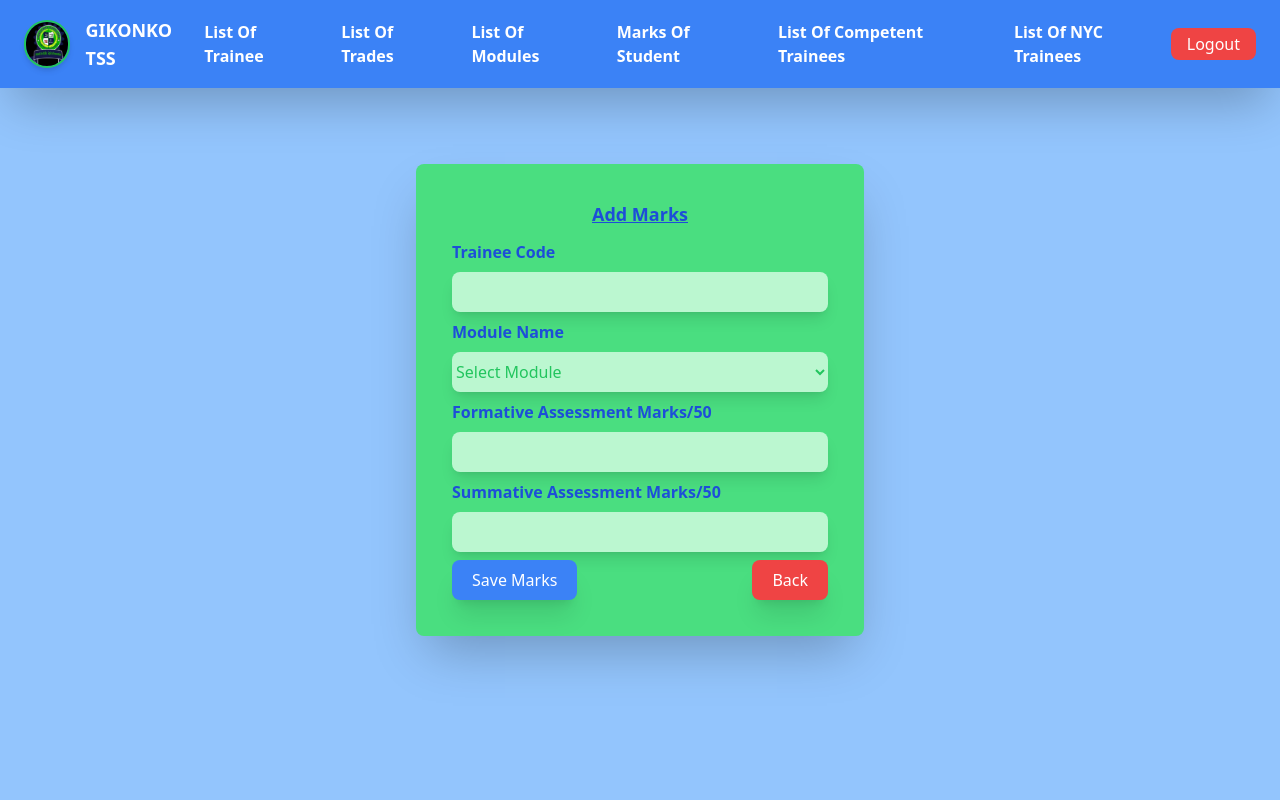
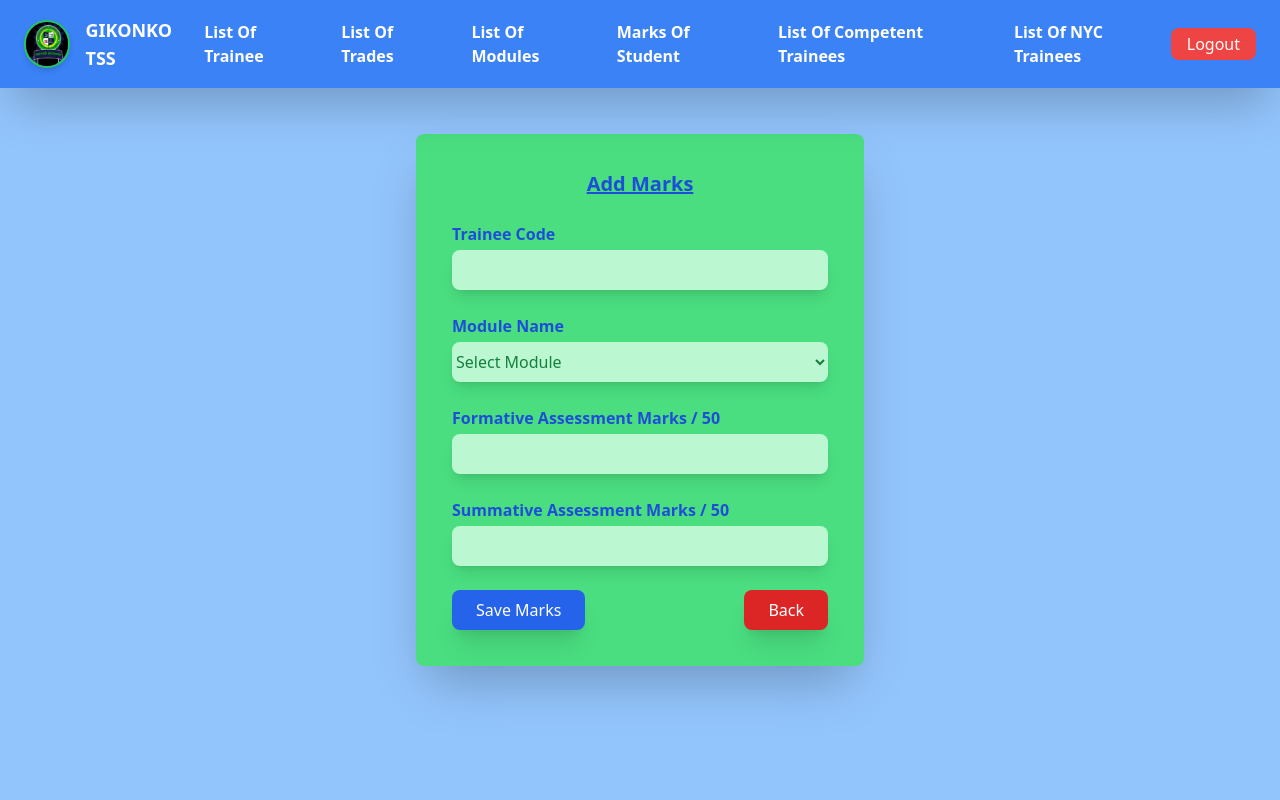
Before and after one commit to nietiene/Niyomugabo_Etinene_PHP_PHROGRAMMING_INTEGRATED_ASSESSMENT, a PHP site: page /addMarks.php in a window 1280 px wide. Run offline with PHP 8.4, Linux system fonts and the light colour scheme; the visitor is signed in with stand-in values (Sample User, id 1); data that the repository does not hold is empty; some libraries are stand-ins or nearby versions.

Commit message:
commit of gikonko-tss-managment-system

```diff
--- a/addMarks.php
+++ b/addMarks.php
@@ -33,17 +33,18 @@
 
                     if ($query) {
                         header("Location:listOfMarks.php");
+                        exit();
                     } else {
                         die("ERROR:" . mysqli_error($conn));
                     }
                 } else {
-                        $error = "Marks Must be less than or equal to 50";
+                    $error = "Marks must be less than or equal to 50";
                 }
             } else {
                 $error = "Code of trainee not found";
             }
         } else {
-                $error = "Please fill out the empty space!!";
+            $error = "Please fill out all the fields!";
         }
     }
 ?>
@@ -51,53 +52,93 @@
 <!DOCTYPE html>
 <html lang="en">
 <head>
-        <meta charset="UTF-8">
-        <meta name="viewport" content="width=device-width, initial-scale=1.0">
+    <meta charset="UTF-8" />
+    <meta name="viewport" content="width=device-width, initial-scale=1" />
     <title>Add Marks</title>
-        <link href="output.css" rel="stylesheet">
+    <link href="output.css" rel="stylesheet" />
 </head>
-    <body class="min-h-screen bg-blue-300">
+<body class="min-h-screen bg-blue-300 flex flex-col">
+
 
     <header class="sticky top-0 w-full bg-white shadow-lg z-10">
         <?php include("Dashboard.php"); ?>
     </header>
 
-        <main class="min-h-screen flex justify-center items-center p-9 ">
-            <form method="post" class="max-w-md w-full space-y-2 bg-green-400 p-9 rounded-lg shadow-2xl">
-                <h1 class="text-lg text-center underline text-blue-700 font-bold mb-3">Add Marks</h1>
-                <label class="text-md text-blue-700 font-bold block">Trainee Code</label>
-                <input type="text" name="Trainee_Id"
-                class="w-full py-2 rounded-lg shadow-lg bg-green-200 text-green-500 focus:ring-2 focus:outline-green-400"/> <br>
-                <label class="text-md text-blue-700 font-bold block">Module Name</label>
-                <select name="Module_Id"  class="w-full py-2 rounded-lg shadow-lg bg-green-200 text-green-500 focus:ring-2 focus:outline-green-400">
-                    <option value="">Select Module</option>
+    <main class="flex-grow flex justify-center items-center p-9">
+        <form method="post" class="max-w-md w-full space-y-6 bg-green-400 p-9 rounded-lg shadow-2xl">
+            <h1 class="text-xl font-bold text-blue-700 underline text-center">Add Marks</h1>
+
+            <div>
+                <label for="Trainee_Id" class="block mb-1 font-semibold text-blue-700">Trainee Code</label>
+                <input
+                    type="text"
+                    id="Trainee_Id"
+                    name="Trainee_Id"
+                    class="w-full py-2 rounded-lg shadow-lg bg-green-200 text-green-700 focus:ring-2 focus:ring-green-400 focus:outline-none"
+                    required
+                />
+            </div>
+
+            <div>
+                <label for="Module_Id" class="block mb-1 font-semibold text-blue-700">Module Name</label>
+                <select
+                    id="Module_Id"
+                    name="Module_Id"
+                    class="w-full py-2 rounded-lg shadow-lg bg-green-200 text-green-700 focus:ring-2 focus:ring-green-400 focus:outline-none"
+                    required
+                >
+                    <option value="" disabled selected>Select Module</option>
                     <?php
-                        include('conn.php');
                         $sql = "SELECT * FROM modules";
                         $query = mysqli_query($conn, $sql);
                         while ($data = mysqli_fetch_assoc($query)) {
                             echo "<option value='" . $data['Module_Id'] . "'>" . $data['Module_Name'] . "</option>";
                         }
                     ?>
-                </select> <br>
-                <label class="text-md text-blue-700 font-bold block">Formative Assessment Marks/50</label>
-                <input type="number" name="Formative_Assessment"
-                class="w-full py-2 rounded-lg shadow-lg bg-green-200 text-green-500 focus:ring-2 focus:outline-green-400"> <br>
+                </select>
+            </div>
 
-                <label class="text-md text-blue-700 font-bold block">Summative Assessment Marks/50</label>
-                <input type="number" name="Summative_Assessment"
-                class="w-full py-2 rounded-lg shadow-lg bg-green-200 text-green-500 focus:ring-2 focus:outline-green-400 mb-4"> <br>
+            <div>
+                <label for="Formative_Assessment" class="block mb-1 font-semibold text-blue-700">Formative Assessment Marks / 50</label>
+                <input
+                    type="number"
+                    id="Formative_Assessment"
+                    name="Formative_Assessment"
+                    class="w-full py-2 rounded-lg shadow-lg bg-green-200 text-green-700 focus:ring-2 focus:ring-green-400 focus:outline-none"
+                />
+            </div>
 
-                <div class="flex justify-between mb-4">
-                    <button name="addMarks" class="bg-blue-500 py-2 px-5 text-white rounded-lg shadow-xl hover:bg-blue-600 transition duration-200">Save Marks</button>
-                    <a href="greetingUser.php" class="bg-red-500 py-2 px-5 text-white rounded-lg shadow-xl hover:bg-red-600 transition duration-200">Back</a>
+            <div>
+                <label for="Summative_Assessment" class="block mb-1 font-semibold text-blue-700">Summative Assessment Marks / 50</label>
+                <input
+                    type="number"
+                    id="Summative_Assessment"
+                    name="Summative_Assessment"
+                    class="w-full py-2 rounded-lg shadow-lg bg-green-200 text-green-700 focus:ring-2 focus:ring-green-400 focus:outline-none"
+                />
             </div>
+
+            <div class="flex justify-between">
+                <button
+                    type="submit"
+                    name="addMarks"
+                    class="bg-blue-600 text-white py-2 px-6 rounded-lg shadow-xl hover:bg-blue-700 transition duration-200"
+                >
+                    Save Marks
+                </button>
+                <a
+                    href="greetingUser.php"
+                    class="bg-red-600 text-white py-2 px-6 rounded-lg shadow-xl hover:bg-red-700 transition duration-200 flex items-center justify-center"
+                >
+                    Back
+                </a>
+            </div>
+
             <?php if (!empty($error)): ?>
-                    <div class="py-1 text-red-500 px-1">
-                        <?php echo $error; ?>
-                    </div>
+                <p class="text-red-700 text-center font-semibold"><?php echo $error; ?></p>
             <?php endif; ?>
         </form>
     </main>
+
 </body>
 </html>
--- a/addModule.php
+++ b/addModule.php
@@ -43,8 +43,8 @@ if (isset($_POST['addModule'])) {
         <?php include("Dashboard.php"); ?>
     </header>
 
-    <!-- Main content with top padding to avoid nav overlap -->
-    <main class="flex-grow flex justify-center items-center p-9">
+    <!-- Main content centered vertically & horizontally -->
+    <main class="min-h-screen flex justify-center items-center p-9">
         <form action="" method="post" class="bg-green-500 p-6 max-w-md w-full rounded-lg shadow-2xl">
             <h1 class="text-lg text-center text-blue-500 underline mb-4">Add Module</h1>
 
--- a/addTrade.php
+++ b/addTrade.php
@@ -33,15 +33,13 @@ if (isset($_POST['add'])) {
 <title>Add Trade</title>
 <link href="output.css" rel="stylesheet" />
 </head>
-<body class="min-h-screen bg-green-100">
+<body class="min-h-screen bg-green-100 p-9">
 
-    <!-- Sticky nav bar -->
     <header class="sticky top-0 w-full bg-white shadow-md z-10">
         <?php include("Dashboard.php"); ?>
     </header>
 
-    <!-- Content pushed below nav -->
-    <main class="flex-grow flex justify-center items-center p-9">
+    <main class="min-h-screen flex justify-center items-center p-9">
         <form method="post" class="bg-blue-700 p-6 max-w-md w-full rounded-lg shadow-2xl">
             <h1 class="text-2xl text-green-500 font-semibold mb-6 text-center underline">Add New Trade</h1>
 
```
Also changed, not shown: addTrainee.php (+3 -4 lines). Lines whose indentation alone changed are shown as unchanged.
